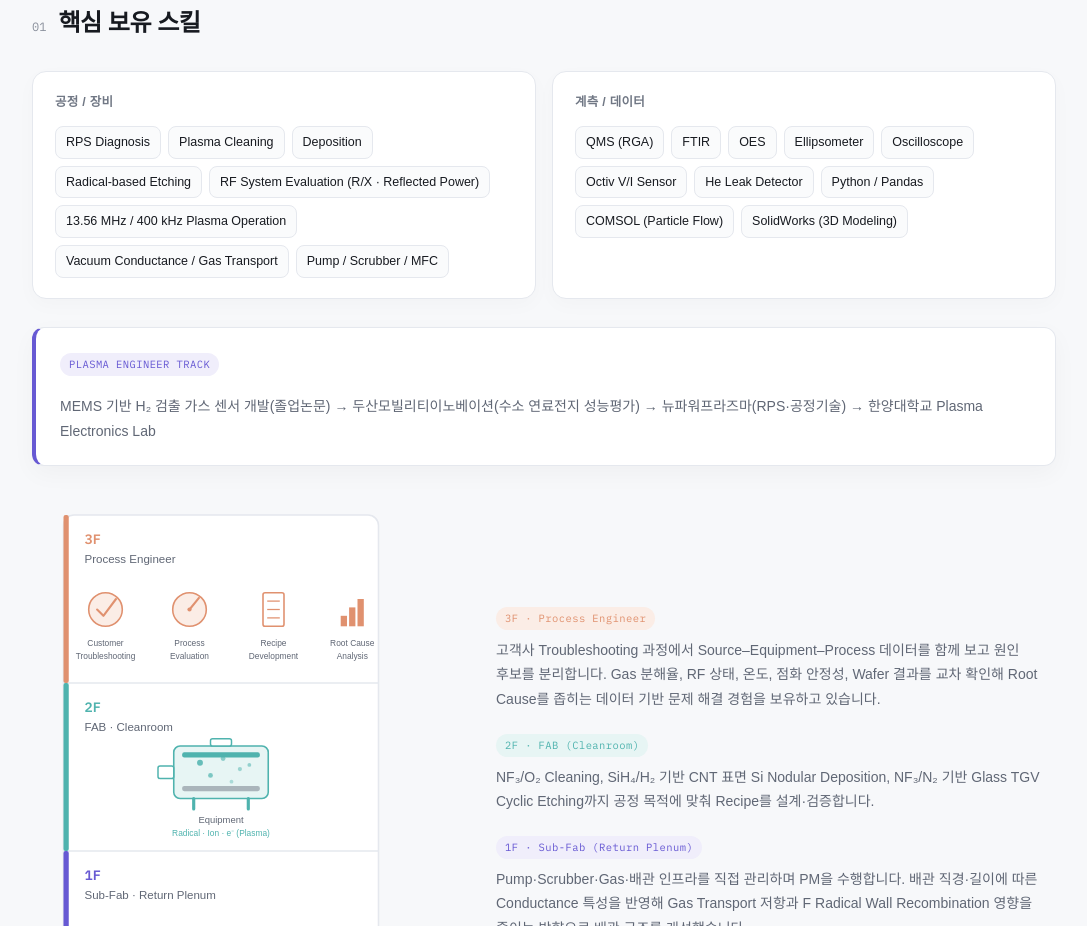
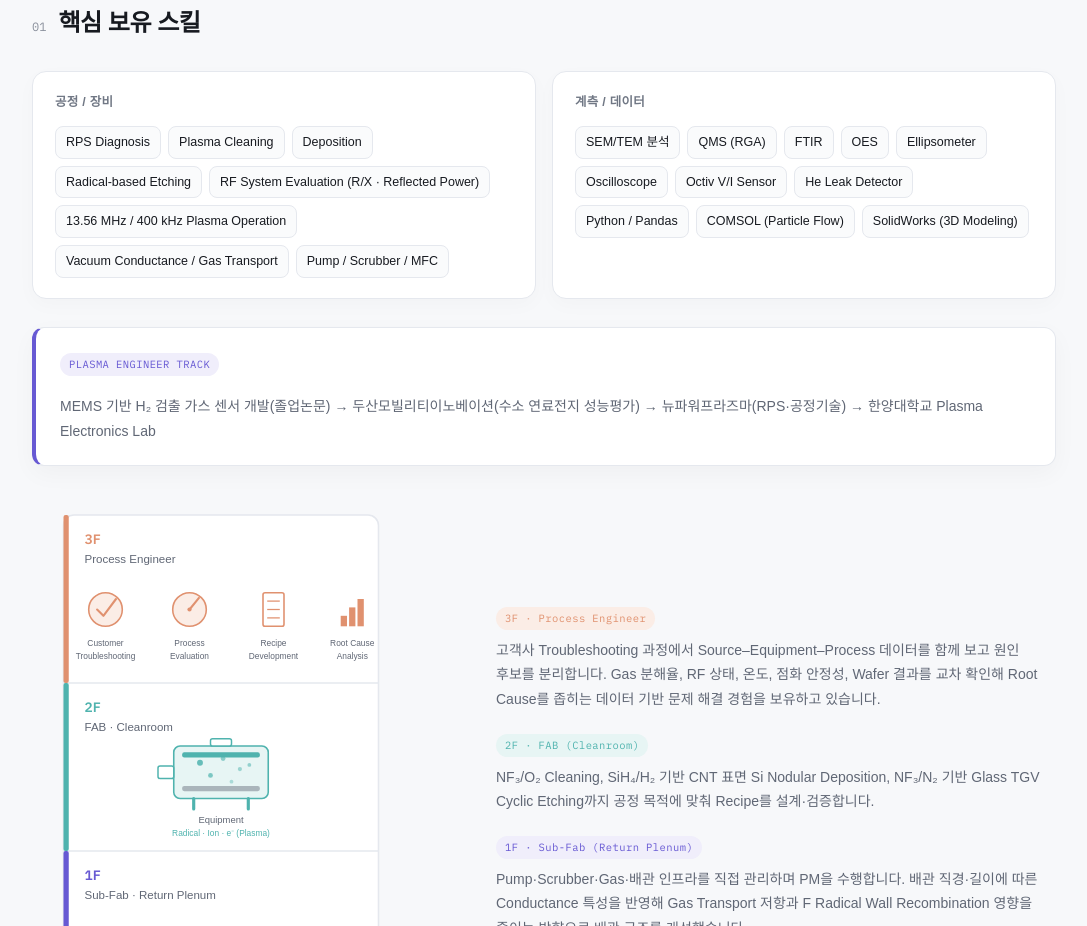
Before and after one commit to outlord22-cyber/Lee-Hyun-Joo-_-Resume, a plain HTML site: page index.html in a window 1280 px wide. Shown: the part 1097-2023 px from the top of the page, without its empty margins (96-1183 px from the left). Drawn offline with Linux system fonts and the light colour scheme; a web font is replaced by a local one.

Commit message:
Update index.html

```diff
--- a/index.html
+++ b/index.html
@@ -616,6 +616,7 @@
       <div class="skill-group">
         <h4>계측 / 데이터</h4>
         <div class="skill-chip-row">
+          <span class="skill-chip">SEM/TEM 분석</span>
           <span class="skill-chip">QMS (RGA)</span>
           <span class="skill-chip">FTIR</span>
           <span class="skill-chip">OES</span>
```
